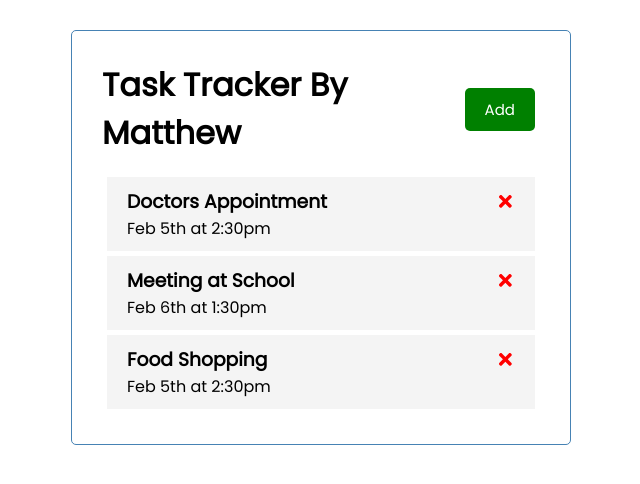
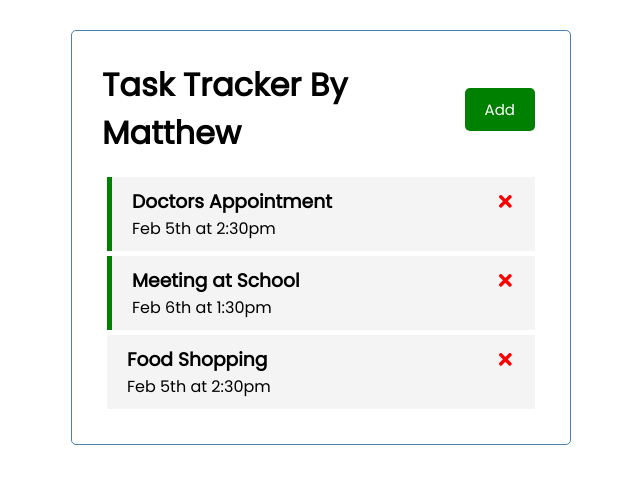
Before and after one commit to matthew-talamantes/react-task-tracker, a React (Create React App) app: page / in a window 1280 px wide. Shown: the top 484 px of the page, without its empty margins (319-959 px from the left). Built offline with nearby package versions, Linux system fonts and the light colour scheme.

Commit message:
Add task reminder toggle functionality

```diff
--- a/src/App.js
+++ b/src/App.js
@@ -31,12 +31,17 @@
       setTasks(tasks.filter((task) => task.id !== id))
     };
 
+    // Toggle Reminder
+    const toggleReminder = (id) => {
+      setTasks(tasks.map((task) => task.id === id ? { ...task, reminder: !task.reminder} : task));
+    };
+
   const name = 'Matthew';
 
   return (
     <div className='container'>
       <Header title='Task Tracker' name={name} />
-      {tasks.length > 0 ? <Tasks tasks={tasks} onDelete={deleteTask} /> : 'No Tasks Upcoming!'}
+      {tasks.length > 0 ? <Tasks tasks={tasks} onDelete={deleteTask} onToggle={toggleReminder} /> : 'No Tasks Upcoming!'}
     </div>
   );
 }
--- a/src/components/Task.js
+++ b/src/components/Task.js
@@ -2,9 +2,9 @@
 
 import { FaTimes } from 'react-icons/fa';
 
-const Task = ({ task, onDelete }) => {
+const Task = ({ task, onDelete, onToggle }) => {
     return (
-        <div className='task'>
+        <div className={`task ${task.reminder ? 'reminder' : ''}`} onDoubleClick={() => onToggle(task.id)} >
             <h3>{task.text} <FaTimes
                 style={{ color: 'red', cursor: 'pointer'}}
                 onClick={() => onDelete(task.id)}
--- a/src/components/Tasks.js
+++ b/src/components/Tasks.js
@@ -2,11 +2,11 @@
 import Task from './Task';
 
 
-const Tasks = ({ tasks, onDelete }) => {
+const Tasks = ({ tasks, onDelete, onToggle }) => {
     return (
         <>
             {tasks.map((task) => (
-                <Task key={task.id} task={task} onDelete={onDelete} />
+                <Task key={task.id} task={task} onDelete={onDelete} onToggle={onToggle} />
             ))}
         </>
     )
```
